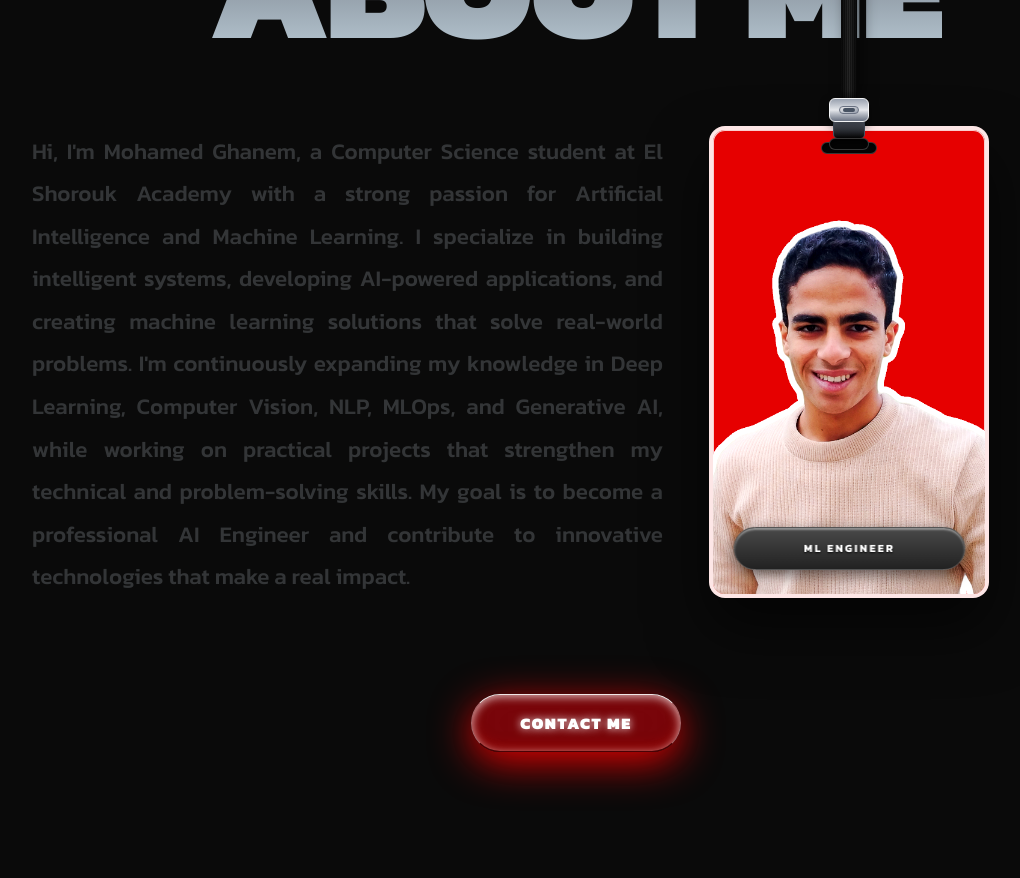
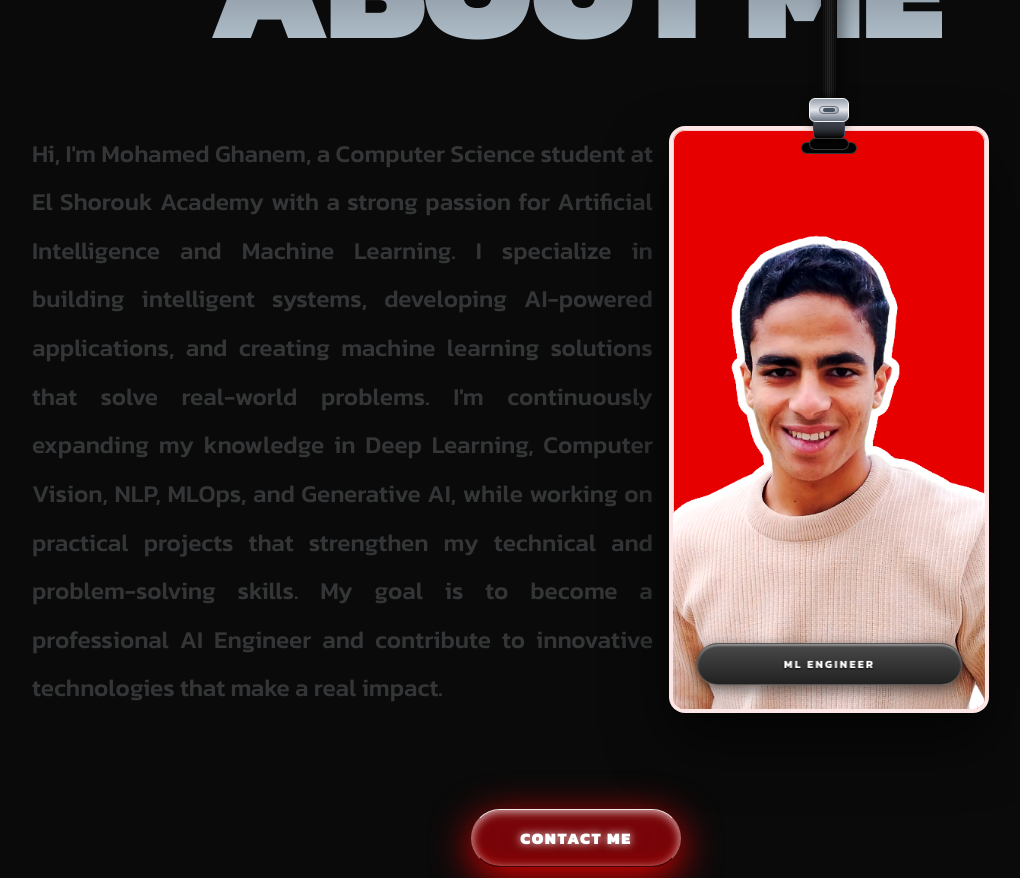
Before and after one commit to MohamedGhanem-CS/portfolio, a React (Vite) app: page / in a window 1280 px wide. Shown: the part 1020-1898 px from the top of the page, without its empty margins (64-1084 px from the left). Built offline with nearby package versions, Linux system fonts and the light colour scheme; no server answers; the database is empty.

Commit message:
style: increase ID card width and increase text font size and line height

```diff
--- a/src/components/IdCard.tsx
+++ b/src/components/IdCard.tsx
@@ -23,7 +23,7 @@ export const IdCard = () => {
     >
 
       {/* Card Body Container */}
-      <div className="w-[180px] sm:w-[220px] md:w-[280px] h-[250px] sm:h-[300px] lg:h-full relative z-10 group">
+      <div className="w-[200px] sm:w-[250px] md:w-[320px] h-[250px] sm:h-[300px] lg:h-full relative z-10 group">
 
         {/* High-End Metal Clip and Lanyard (Absolutely positioned so it doesn't affect card height) */}
         <div className="absolute bottom-[calc(100%-12px)] left-1/2 -translate-x-1/2 flex flex-col items-center z-40">
--- a/src/sections/AboutSection.tsx
+++ b/src/sections/AboutSection.tsx
@@ -25,10 +25,10 @@ export const AboutSection = () => {
 
         {/* Left Side: Text */}
         <div className="flex flex-col items-center lg:items-start w-full lg:w-[60%] text-center lg:text-left z-20 relative pt-1">
-          <div className="w-full text-[clamp(1.18rem,1.75vw,1.63rem)]">
+          <div className="w-full text-[clamp(1.3rem,1.9vw,1.75rem)]">
             <AnimatedText
               text={content?.description || "Hi, I'm Mohamed Ghanem, a Computer Science student at El Shorouk Academy with a strong passion for Artificial Intelligence and Machine Learning. I specialize in building intelligent systems, developing AI-powered applications, and creating machine learning solutions that solve real-world problems. I'm continuously expanding my knowledge in Deep Learning, Computer Vision, NLP, MLOps, and Generative AI, while working on practical projects that strengthen my technical and problem-solving skills. My goal is to become a professional AI Engineer and contribute to innovative technologies that make a real impact."}
-              className="text-[#D7E2EA] font-medium leading-[1.9] text-justify [text-align-last:center] lg:[text-align-last:left] whitespace-normal"
+              className="text-[#D7E2EA] font-medium leading-[2] text-justify [text-align-last:center] lg:[text-align-last:left] whitespace-normal"
             />
           </div>
         </div>
```
